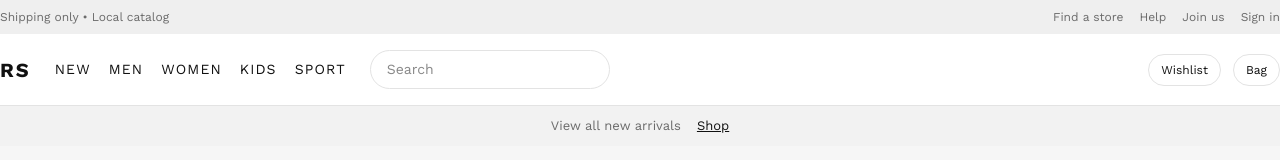
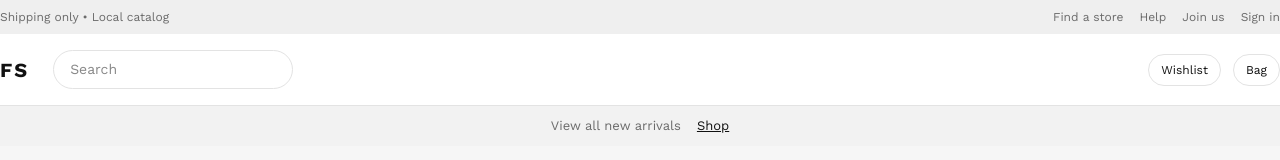
Before and after one commit to aernw1/fashionreps-shop, a Next.js app: page / in a window 1280 px wide. Shown: the top 160 px of the page. Built offline with nearby package versions, Linux system fonts and the light colour scheme; no server answers; the database is empty.

Commit message:
fix: simplify navbar branding

```diff
--- a/src/components/SiteHeader.tsx
+++ b/src/components/SiteHeader.tsx
@@ -25,15 +25,8 @@ export default function SiteHeader({ searchValue, onSearchChange }: SiteHeaderPr
       <div className="nav">
         <div className="page-shell nav-inner">
           <Link href="/" className="logo">
-            RS
+            FS
           </Link>
-          <nav className="nav-links">
-            <span>New</span>
-            <span>Men</span>
-            <span>Women</span>
-            <span>Kids</span>
-            <span>Sport</span>
-          </nav>
           {onSearchChange && (
             <label className="nav-search">
               <span className="sr-only">Search</span>
```
